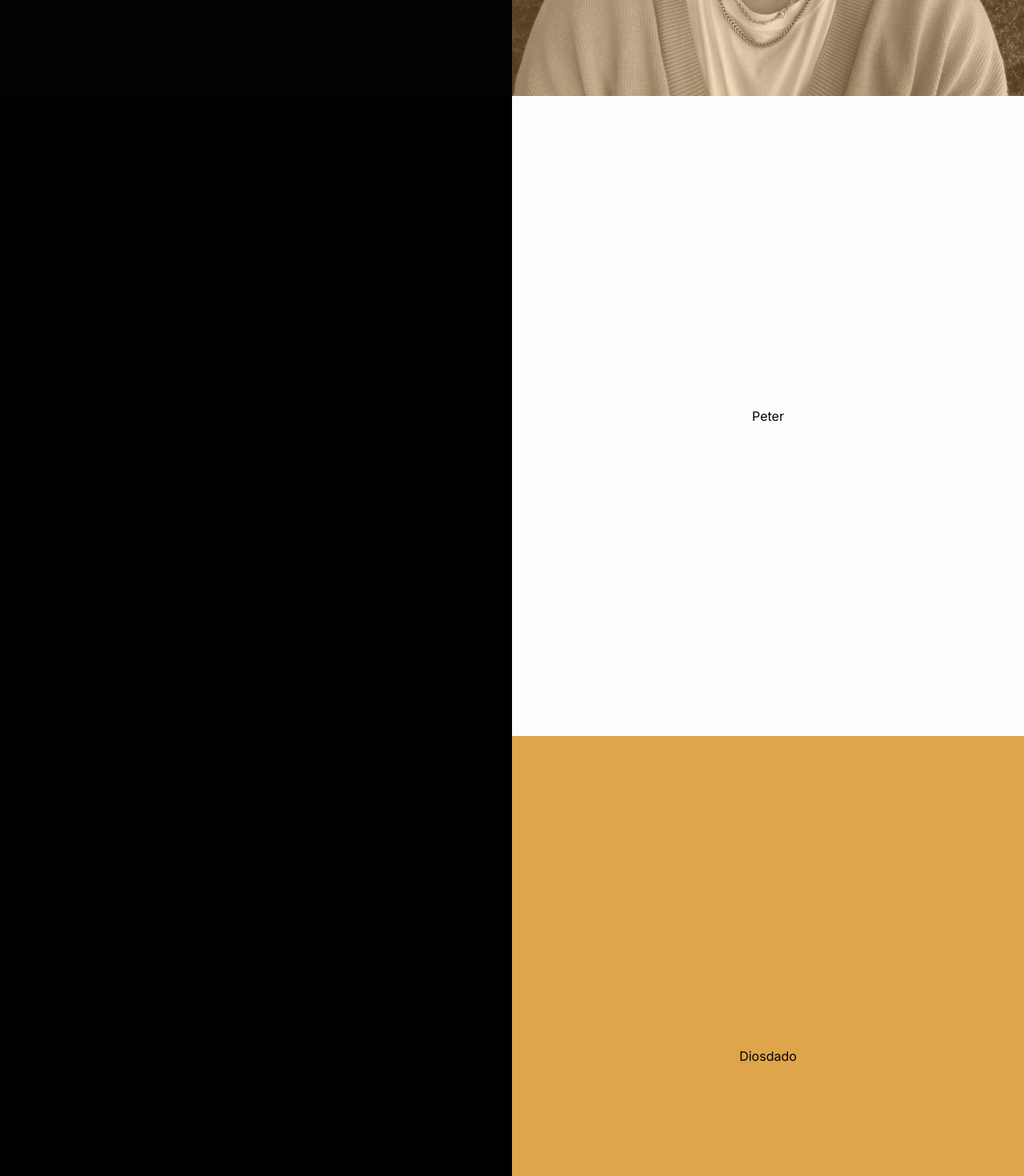
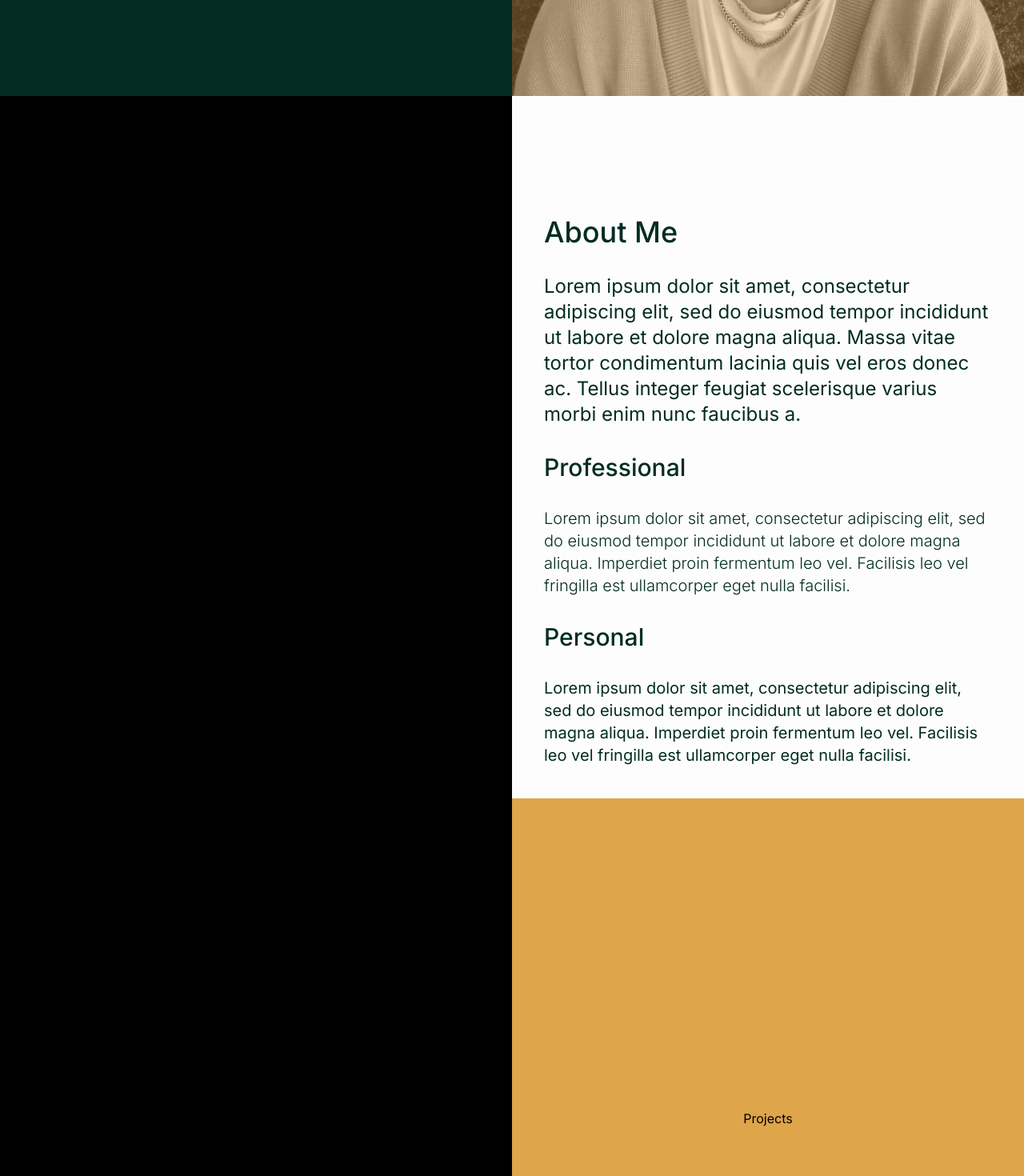
Before and after one commit to PetDios9/personal-site-v2, a Next.js app: page / in a window 1280 px wide. Shown: the part 680-2150 px from the top of the page at 80% size. Built offline with nearby package versions, Linux system fonts and the light colour scheme.

Commit message:
style: Adjusted primary colors, fixed naming for classes, completed about me w placeholder txt

```diff
--- a/src/app/layout.tsx
+++ b/src/app/layout.tsx
@@ -15,7 +15,7 @@ export default function RootLayout({
   children: React.ReactNode;
 }>) {
   return (
-    <html lang="en">
+    <html lang="en" className="bg-primary-color">
       <body className={inter.className}>{children}</body>
     </html>
   );
--- a/src/app/page.tsx
+++ b/src/app/page.tsx
@@ -8,23 +8,23 @@ import AboutMe from "../components/AboutMe";
 export default function Home() {
   return (
     <div className="relative bg-black">
-      <div className="fixed top-0 z-50">
+      {/* <div className="fixed top-0 z-50">
         <Header />
-      </div>
-      <div className="relative md:fixed w-full md:w-6/12 min-h-screen inset-0">
+      </div> */}
+      <div className="sticky top-0 lg:top-auto md:fixed w-full md:w-6/12 min-h-screen inset-0">
         <Landing />
       </div>
-      <div className="w-full md:w-6/12 ml-auto">
+      <div className="w-full md:w-6/12 ml-auto relative">
         <div className="sticky top-0">
           <Portrait />
         </div>
-        <div className="sticky top-0">
+        <div className="lg:sticky lg:top-0">
           <AboutMe />
         </div>
-        <div className="sticky top-0">
+        <div className="sticky top-0" id="projects">
           <Projects />
         </div>
-        <div className="sticky top-0">
+        <div className="sticky top-0" id="contact">
           <Contact />
         </div>
       </div>
--- a/src/components/AboutMe.tsx
+++ b/src/components/AboutMe.tsx
@@ -1,7 +1,27 @@
 export default function AboutMe() {
   return (
-    <div className="bg-tetriary-color h-screen flex justify-center items-center flex-col p-10">
-      <h1>Peter</h1>
+    <div className="bg-tetriary-color lg:pt-[150px] text-primary-color min-h-screen h-auto flex flex-col justify-start items-left p-10 gap-6 lg:gap-8 text-pretty sticky top-0">
+      <h1 className=" lg:text-4xl font-medium">About Me</h1>
+      <h2 className="lg:text-2xl">
+        Lorem ipsum dolor sit amet, consectetur adipiscing elit, sed do eiusmod
+        tempor incididunt ut labore et dolore magna aliqua. Massa vitae tortor
+        condimentum lacinia quis vel eros donec ac. Tellus integer feugiat
+        scelerisque varius morbi enim nunc faucibus a.
+      </h2>
+      <h2 className="lg:text-3xl font-medium">Professional</h2>
+      <p className="lg:text-xl font-light">
+        Lorem ipsum dolor sit amet, consectetur adipiscing elit, sed do eiusmod
+        tempor incididunt ut labore et dolore magna aliqua. Imperdiet proin
+        fermentum leo vel. Facilisis leo vel fringilla est ullamcorper eget
+        nulla facilisi.
+      </p>
+      <h2 className="lg:text-3xl font-medium">Personal</h2>
+      <p className="lg:text-xl">
+        Lorem ipsum dolor sit amet, consectetur adipiscing elit, sed do eiusmod
+        tempor incididunt ut labore et dolore magna aliqua. Imperdiet proin
+        fermentum leo vel. Facilisis leo vel fringilla est ullamcorper eget
+        nulla facilisi.
+      </p>
     </div>
   );
 }
--- a/src/components/Contact.tsx
+++ b/src/components/Contact.tsx
@@ -1,7 +1,7 @@
 export default function Contact() {
   return (
-    <div className=" placeholder-opacity-100 bg-secondary-color h-screen flex justify-center items-center flex-col p-10">
-      <h1>Peter</h1>
+    <div className=" placeholder-opacity-100 bg-tetriary-color h-screen flex justify-center items-center flex-col p-10">
+      <h1 className="text-primary-color">Contact</h1>
     </div>
   );
 }
--- a/src/components/Landing.tsx
+++ b/src/components/Landing.tsx
@@ -4,10 +4,10 @@ export default function Landing() {
   return (
     <div className="h-screen lg:w-[50vw] flex flex-col justify-center items-center lg:items-start lg:pl-14 xl:pl-20 gap-3 bg-primary-color text-tetriary-color">
       <h2 className="overflow-hidden whitespace-nowrap text-4xl lg:text-5xl xl:text-6xl font-bold text-left">
-        Hello World!
+        Hello World. I am
       </h2>
       <h2 className="overflow-hidden whitespace-nowrap text-4xl lg:text-5xl xl:text-6xl font-bold text-left">
-        I am <span className="text-secondary-color">Peter :-)</span>
+        <span className="text-secondary-color">Peter :-)</span>
       </h2>
       <h2 className="overflow-hidden whitespace-nowrap text-4xl lg:text-5xl xl:text-6xl font-bold text-left">
         A software engineer.
--- a/src/components/Projects.tsx
+++ b/src/components/Projects.tsx
@@ -1,7 +1,7 @@
 export default function Projects() {
   return (
     <div className="bg-secondary-color h-screen flex justify-center items-center flex-col p-10">
-      <h1>Diosdado</h1>
+      <h1>Projects</h1>
     </div>
   );
 }
--- a/tailwind.config.ts
+++ b/tailwind.config.ts
@@ -5,7 +5,7 @@ const config: Config = {
   theme: {
     extend: {
       colors: {
-        "primary-color": "#000300",
+        "primary-color": "#022c22",
         "secondary-color": "#DEA54B",
         "tetriary-color": "#fdfdfd",
       },
```
